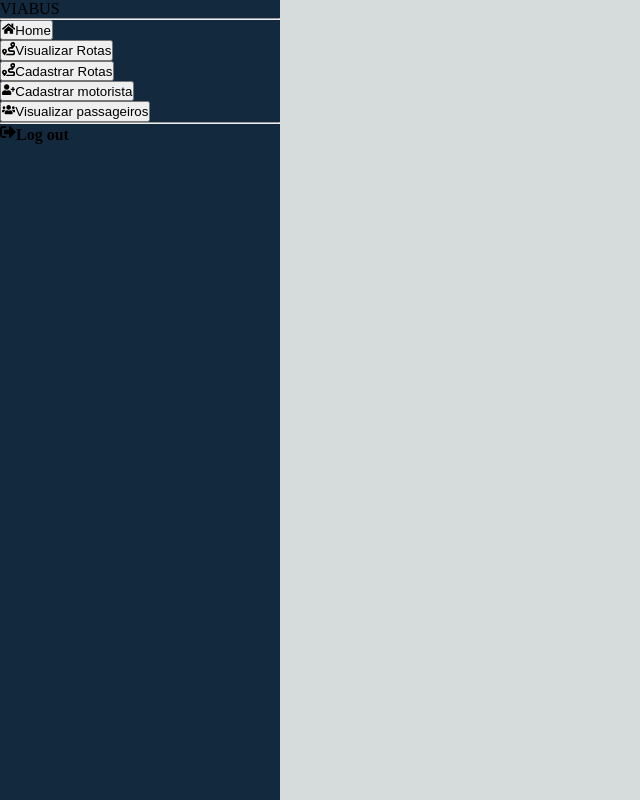
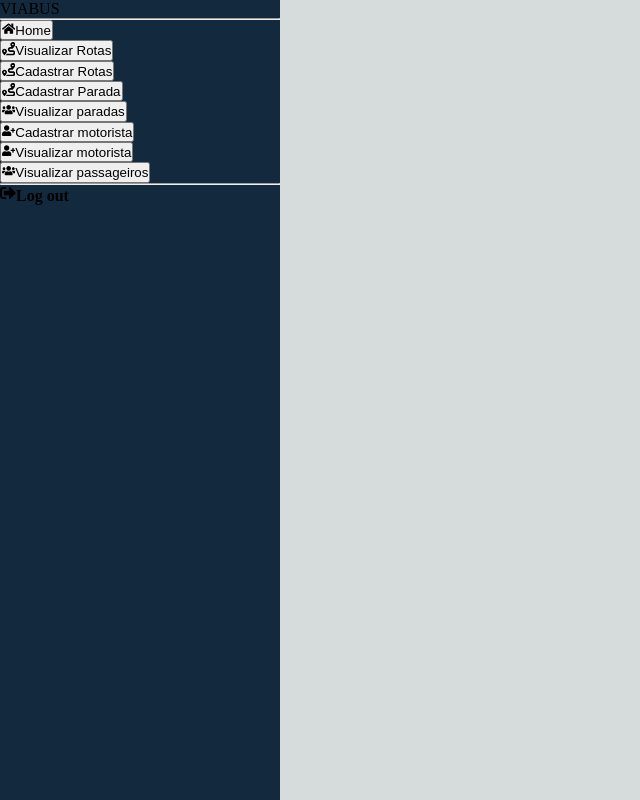
Before and after one commit to Kariellyy/viabus-front, a Next.js app: page /components/menu in a window 1280 px wide. Shown: the whole page, without its empty margins (0-640 px from the left). Built offline with nearby package versions, Linux system fonts and the light colour scheme.

Commit message:
feat: Adicionar opção de cadastrar parada no menu

```diff
--- a/src/pages/components/menu.tsx
+++ b/src/pages/components/menu.tsx
@@ -42,9 +42,27 @@
           </button>
         </li>
         <li className={`nav-item ${styles.button}`}>
+          <button className="nav-link text-light" onClick={() => setActivePage("cadastrarParada")}>
+            <FaRoute className="me-2 text-light" />
+            Cadastrar Parada
+          </button>
+        </li>
+        <li className={`nav-item ${styles.button}`}>
+          <button className="nav-link text-light" onClick={() => setActivePage("visualizarParadas")}>
+            <FaUsers className="me-2 text-light" />
+            Visualizar paradas
+          </button>
+        </li>
+        <li className={`nav-item ${styles.button}`}>
           <button className="nav-link text-light" onClick={() => setActivePage("cadastrarMotorista")}>
             <FaUserPlus className="me-2 text-light" />
             Cadastrar motorista
+          </button>
+        </li>
+        <li className={`nav-item ${styles.button}`}>
+          <button className="nav-link text-light" onClick={() => setActivePage("visualizarMotorista")}>
+            <FaUserPlus className="me-2 text-light" />
+            Visualizar motorista
           </button>
         </li>
         <li className={`nav-item ${styles.button}`}>
```
Also changed, not shown: src/pages/index.tsx (+24 -2 lines).
